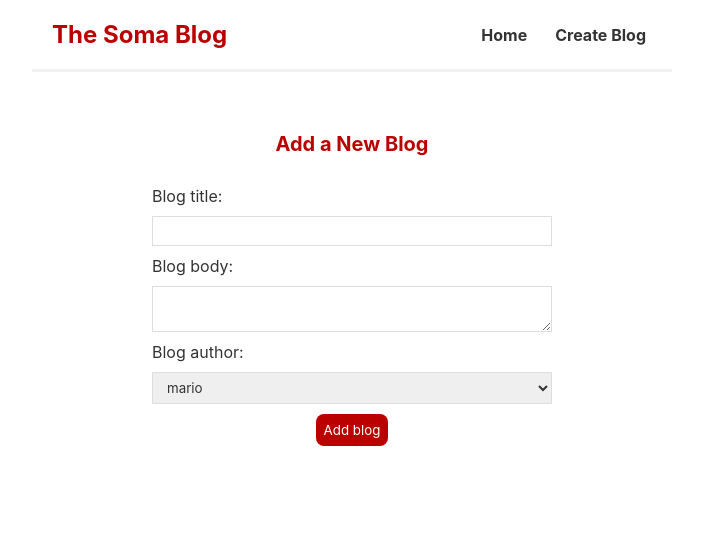
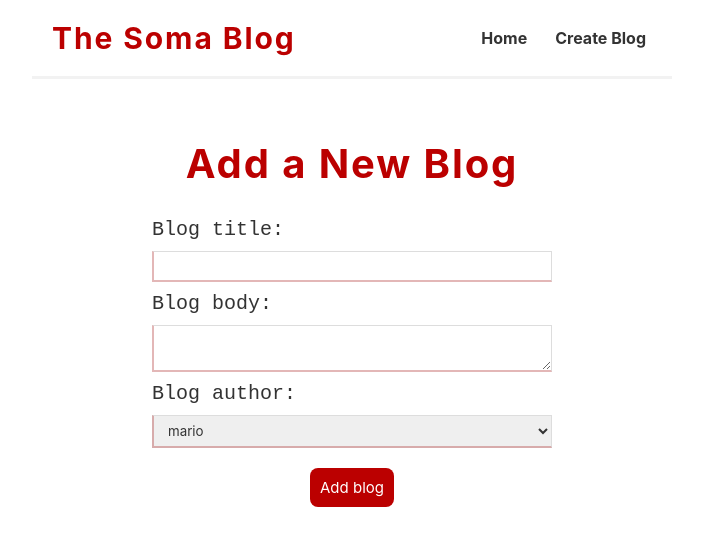
Before and after one commit to B-lovedth/React-Training, a React (Create React App) app: page /create in a window 1280 px wide. Shown: the top 546 px of the page, without its empty margins (288-991 px from the left). Built offline with nearby package versions, Linux system fonts and the light colour scheme; the HTML template or start-up script is replaced by a standard one.

Commit message:
sub commit

```diff
--- a/src/index.css
+++ b/src/index.css
@@ -15,6 +15,9 @@
 
 .navbar h1{
     color: #bb0000;
+    font-size: 30px;
+    font-weight: bold;
+    letter-spacing: 1.9px;
 }
 .navbar .links{
     margin-left: auto;
@@ -26,7 +29,9 @@
     font-weight: bold;
 }
 .navbar a:hover{
-    color: #bb0000;
+    color: #ffffff;
+    background-color: #bb0000;
+    border-radius: 8px;
 }
 .content{
      max-width: 600px;
@@ -78,11 +83,14 @@
 .create label{
     text-align: left;
     display: block;
+    font-family: monospace;
+    font-size: 20px;
 }
 .create h2{
-    font-size: 20px;
+    font-size: 40px;
     color:#bb0000;
     margin-bottom: 30px;
+    letter-spacing: 1.9px;
 }
 .create input,
 .create textarea,
@@ -93,14 +101,18 @@
     border: 1px solid #ddd;
     box-sizing: border-box;
     display: block;
+    border-left: 2px solid #9d000047;
+    border-bottom: 2px solid #9d000047;
 }
 .create button{
     background: #bb0000;
     color:#fff;
     border: 0;
-    padding: 8px;
+    padding: 10px;
     border-radius:8px ;
     cursor:pointer;
+    font-size: 15px;
+    margin-top: 10px;
 }
 .not-found h2{
     font-size: 40px;
```
